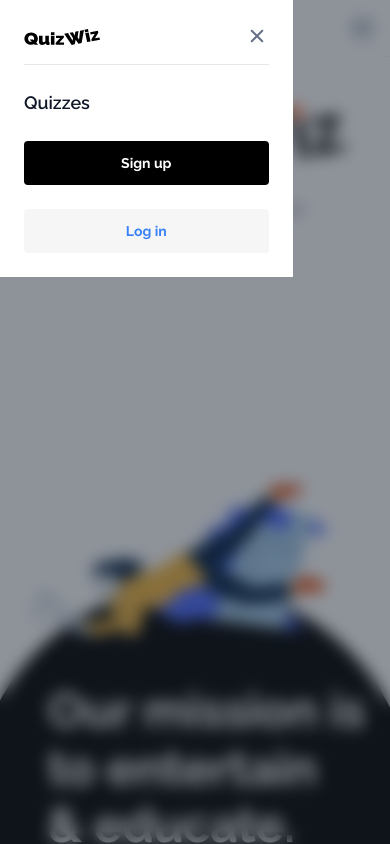
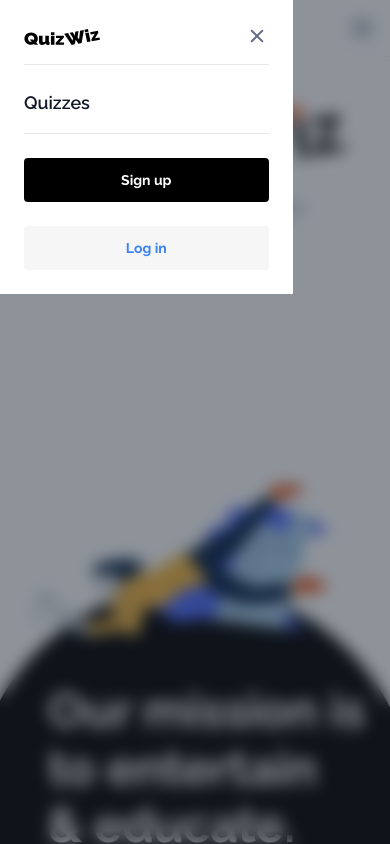
Before and after one commit to SousouBer/quizwiz-frontend, a Vue app: page /landing in a window 390 px wide. Both pictures are taken after a click on the icon 362 px from the left and 28 px from the top of the page. Shown: the top 844 px of the page. Built offline with nearby package versions, Linux system fonts and the light colour scheme.

Commit message:
style: style burger auth modal for logged in user

```diff
--- a/src/components/shared/TheHeader.vue
+++ b/src/components/shared/TheHeader.vue
@@ -10,16 +10,15 @@
     </div>
     <div>
       <icon-burger-menu
-        @click="openLogoutModal"
+        @click="openBurgerAuthModal"
         class="cursor-pointer md:hidden"
       ></icon-burger-menu>
     </div>
     <modal-auth-burger-menu
-      @close-modal="closeLogoutModal"
-      v-if="showLogoutModal"
+      @close-auth-modal="closeBurgerAuthModal"
+      v-if="showBurgerAuthModal"
       class="z-10"
     ></modal-auth-burger-menu>
-    <modal-logout-burger-menu class="hidden z-2"></modal-logout-burger-menu>
     <div
       v-if="$route.path !== '/landing'"
       class="hidden md:flex justify-center items-center gap-1"
@@ -74,7 +73,6 @@
 import ModalLogout from "@/components/ui/modals/ModalLogout.vue";
 import ButtonBase from "@/components/ui/buttons/ButtonBase.vue";
 import ModalAuthBurgerMenu from "@/components/ui/modals/ModalAuthBurgerMenu.vue";
-import ModalLogoutBurgerMenu from "@/components/ui/modals/ModalLogoutBurgerMenu.vue";
 import LinkQuizzes from "@/components/ui/links/LinkQuizzes.vue";
 import IconBurgerMenu from "@/components/icons/IconBurgerMenu.vue";
 import IconX from "@/components/icons/IconX.vue";
@@ -87,7 +85,6 @@ export default {
     ButtonBase,
     ModalLogout,
     ModalAuthBurgerMenu,
-    ModalLogoutBurgerMenu,
     IconQuizWizMain,
     LinkQuizzes,
     IconBurgerMenu,
@@ -99,7 +96,7 @@ export default {
   data() {
     return {
       isFirstFocused: false,
-      showLogoutModal: false,
+      showBurgerAuthModal: false,
       searchInput: "",
     };
   },
@@ -112,14 +109,12 @@ export default {
       this.isFirstFocused = false;
       this.searchInput = "";
     },
-    openLogoutModal() {
-      this.showLogoutModal = true;
+    openBurgerAuthModal() {
+      this.showBurgerAuthModal = true;
       document.body.classList.add("overflow-hidden");
     },
-    closeLogoutModal() {
-      console.log("clicked");
-
-      this.showLogoutModal = false;
+    closeBurgerAuthModal() {
+      this.showBurgerAuthModal = false;
       document.body.classList.remove("overflow-hidden");
     },
   },
--- a/src/components/ui/modals/ModalAuthBurgerMenu.vue
+++ b/src/components/ui/modals/ModalAuthBurgerMenu.vue
@@ -1,19 +1,39 @@
 <template>
   <div
-    @click="closeModal"
+    @click="closeAuthModal"
     class="absolute top-0 left-0 bg-gray-800 bg-opacity-50 backdrop-blur h-screen w-screen"
   >
     <div @click.stop class="bg-white w-3/4 flex flex-col p-6">
-      <div class="flex flex-col gap-6 mb-6">
+      <div class="flex flex-col gap-6">
         <div class="flex justify-between items-center border-b pb-4">
           <icon-quiz-wiz-main></icon-quiz-wiz-main>
           <div class="w-6 h-6">
-            <icon-x @click="closeModal" class="w-full h-full"></icon-x>
+            <icon-x @click="closeAuthModal" class="w-full h-full"></icon-x>
           </div>
         </div>
-        <link-quizzes class="font-semibold"></link-quizzes>
+        <link-quizzes class="font-semibold border-b pb-4"></link-quizzes>
       </div>
-      <div class="flex flex-col items-center justify-center gap-6">
+      <div v-if="isAuthenticated">
+        <div class="flex flex-row gap-4 items-center border-b mb-4">
+          <div class="w-16 py-6">
+            <icon-unauthenticated-user
+              class="w-full h-full"
+            ></icon-unauthenticated-user>
+          </div>
+          <div class="flex flex-col">
+            <span class="text-base font-semibold">Soso Beriashvili</span>
+            <span class="text-sm">Soso@gmail.com</span>
+          </div>
+        </div>
+        <button-base
+          class="text-blue-500 text-center bg-very-light-gray font-bold rounded p-3 w-full"
+          >Log out</button-base
+        >
+      </div>
+      <div
+        v-if="!isAuthenticated"
+        class="flex flex-col items-center justify-center gap-6 pt-6"
+      >
         <button-base
           class="text-white bg-black w-full text-center rounded p-3 font-bold"
           >Sign up</button-base
@@ -32,6 +52,7 @@ import LinkQuizzes from "@/components/ui/links/LinkQuizzes.vue";
 import ButtonBase from "@/components/ui/buttons/ButtonBase.vue";
 import IconX from "@/components/icons/IconX.vue";
 import IconQuizWizMain from "@/components/icons/IconQuizWizMain.vue";
+import IconUnauthenticatedUser from "@/components/icons/IconUnauthenticatedUser.vue";
 
 export default {
   components: {
@@ -39,11 +60,18 @@ export default {
     LinkQuizzes,
     ButtonBase,
     IconX,
+    IconUnauthenticatedUser,
+  },
+
+  data() {
+    return {
+      isAuthenticated: false,
+    };
   },
 
   methods: {
-    closeModal() {
-      this.$emit("close-modal");
+    closeAuthModal() {
+      this.$emit("close-auth-modal");
     },
   },
 };
--- a/src/components/ui/modals/ModalLogoutBurgerMenu.vue
+++ /dev/null
@@ -1,43 +0,0 @@
-<template>
-  <div class="absolute top-0 left-0 bg-white w-3/4 flex flex-col p-6">
-    <div>
-      <div class="flex flex-col gap-8 mb-6">
-        <div class="flex justify-between items-center">
-          <icon-quiz-wiz-main></icon-quiz-wiz-main>
-          <div class="w-6 h-6">
-            <icon-x></icon-x>
-          </div>
-        </div>
-        <link-quizzes></link-quizzes>
-      </div>
-      <div class="flex flex-row gap-4 items-center">
-        <div class="w-16">
-          <icon-x></icon-x>
-        </div>
-        <div class="flex flex-col">
-          <span class="text-base font-semibold">Soso Beriashvili</span>
-          <span>Soso@gmail.com</span>
-        </div>
-      </div>
-      <button-base class="font-bold w-full text-center mt-4"
-        >Log out</button-base
-      >
-    </div>
-  </div>
-</template>
-
-<script>
-import LinkQuizzes from "@/components/ui/links/LinkQuizzes.vue";
-import ButtonBase from "@/components/ui/buttons/ButtonBase.vue";
-import IconX from "@/components/icons/IconX.vue";
-import IconQuizWizMain from "@/components/icons/IconQuizWizMain.vue";
-
-export default {
-  components: {
-    LinkQuizzes,
-    ButtonBase,
-    IconQuizWizMain,
-    IconX,
-  },
-};
-</script>
```
